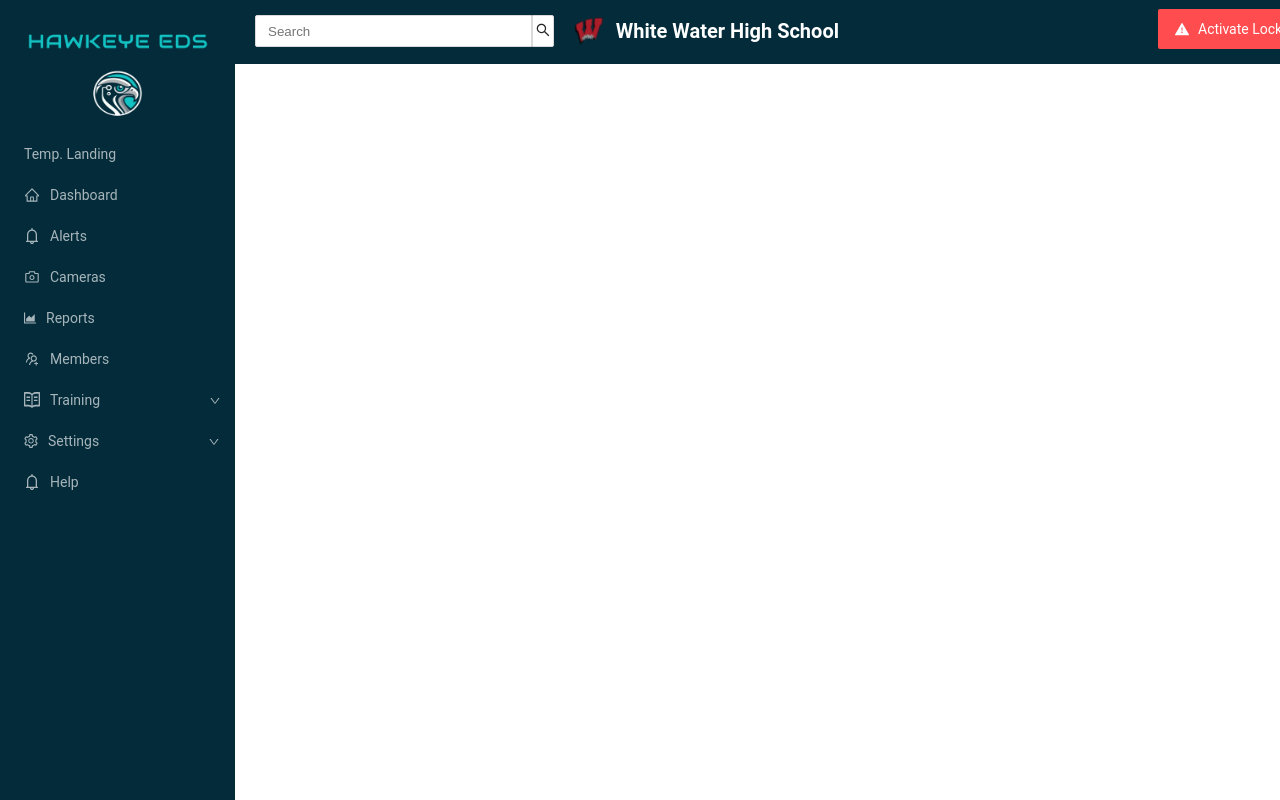
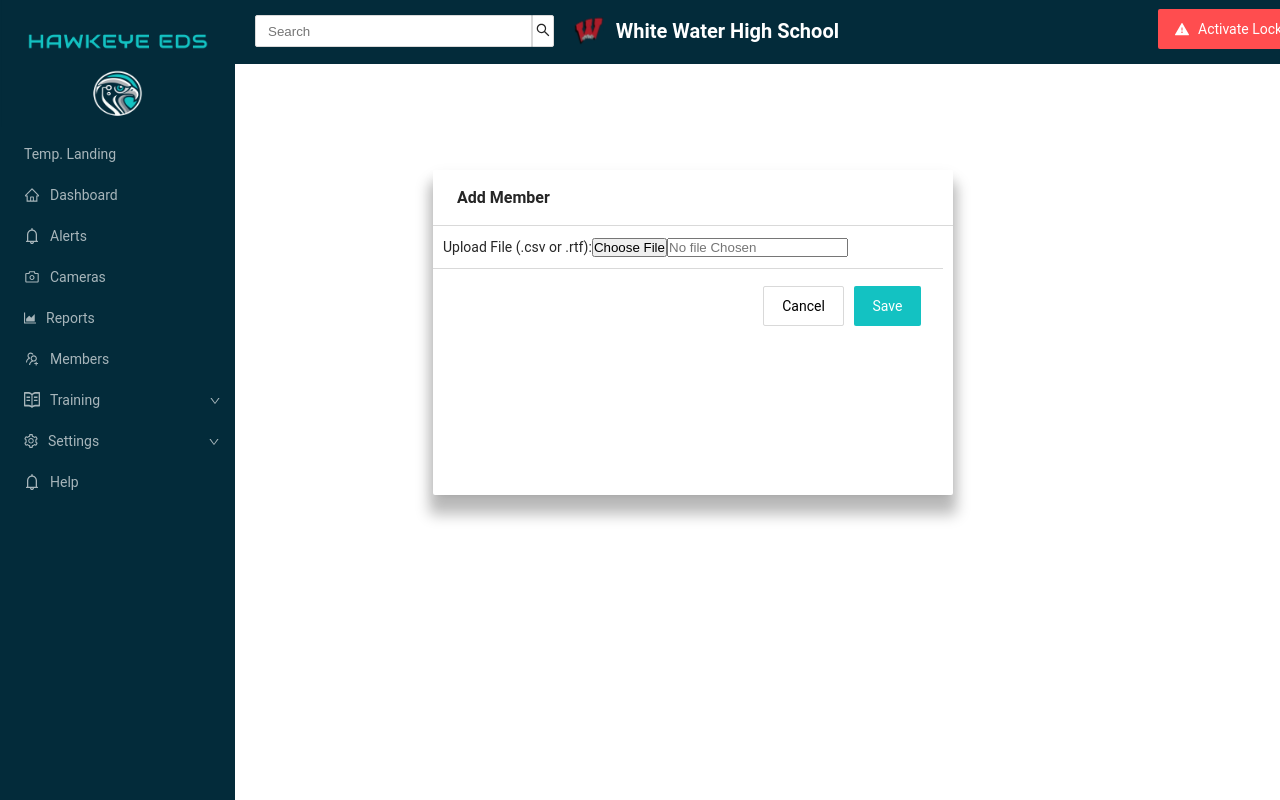
Before and after one commit to Svmorgan5/Hawkeye, a React (Vite) app: page /memberlist in a window 1280 px wide. Built offline with nearby package versions, Linux system fonts and the light colour scheme; the HTML template or start-up script is replaced by a standard one.

Commit message:
more work on members - added page for file upload. Formatting and functionality need to be worked on - just rough draft for now.

```diff
--- a/src/App.tsx
+++ b/src/App.tsx
@@ -25,6 +25,7 @@ import EditMembers from './components/Members/Edit Members/EditMembers';
 import { useParams } from 'react-router-dom';
 import { useState, useEffect } from 'react';
 import PreAddMember from './components/Members/PreAddMember/PreAddMember';
+import MemberList from './components/Members/MemberList/MemberList';
 
 const EditMemberWrapper =() => {
 
@@ -76,6 +77,7 @@ function App() {
                 <Route path='/profile' element={<Profile />}/>
                 <Route path='editmember/:id' element={<EditMemberWrapper />} />
                 <Route path='/preaddmember' element={<PreAddMember />} />
+                <Route path='/memberlist' element={<MemberList />} />
 
 
 
--- /dev/null
+++ b/src/components/Members/MemberList/MemberList.tsx
@@ -0,0 +1,55 @@
+
+
+
+
+
+
+
+const MemberList = () => {
+
+
+
+
+ const handleSubmit = async (e: React.FormEvent) => {
+    e.preventDefault();
+ }
+
+
+
+  return (
+
+
+
+
+        <form className='new-member-form' onSubmit={handleSubmit}>
+
+            <label className='form-header' ><div className='header-text'>Add Member</div></label>
+            <div className='div-body'>
+                Upload File (.csv or .rtf):
+                <input type='button' value='Choose File'></input>
+                <input type='text' placeholder="No file Chosen"></input>
+            </div>
+
+            <div className='form-footer'>
+                <a href='/members'>
+                <input
+                    type="button"
+                    className='cancel-button'
+                    value="Cancel">
+                    </input>
+                </a>
+                <input
+                    type="submit"
+                    className='save-button'
+                    value="Save">
+                    </input>
+
+            </div>
+
+        </form>
+
+
+  )
+};
+
+export default MemberList
--- a/src/components/Members/PreAddMember/PreAddMember.css
+++ b/src/components/Members/PreAddMember/PreAddMember.css
@@ -27,3 +27,24 @@ color: #262626;
 .add-button{
     display: inline-block;
 }
+.member-notice{
+    /* Click to include a new member in the system. */
+
+width: 515px;
+height: 24px;
+
+/* Regular/16px | 24px */
+font-family: 'Roboto';
+font-style: normal;
+font-weight: 400;
+font-size: 16px;
+line-height: 24px;
+/* identical to box height, or 150% */
+text-align: center;
+
+/* Gray / gray-9 */
+color: #262626;
+display: inline-block;
+
+
+}
--- a/src/components/Members/PreAddMember/PreAddMember.tsx
+++ b/src/components/Members/PreAddMember/PreAddMember.tsx
@@ -6,10 +6,11 @@ const PreAddMember = () => {
   return (
     <div className="member-main">
         <div className='img'><img  src={memberman}  ></img></div>
-        <div className='member-main-text member-div'>Members</div>
-        <div className='member-div'>Click to include a new member in the system.</div>
-        <a href="/addmember"><input type='button' className='member-add member-header-right add-button' value='+ Add Member' ></input></a>
-        <div className='member-div'>Import Member's List <a href="/#">From Here</a></div>
+        <div className='member-main-text member-div'>Members</div><br></br>
+        <div className='member-div member-notice'>Click to include a new member in the system.</div><br></br>
+        <a href="/addmember"><input type='button' className='member-add member-header-right add-button' value='+ Add Member' ></input></a><br></br>
+        <div className='member-div'>OR</div><br></br>
+        <div className='member-div'>Import Members List <a href="/memberlist">From Here</a></div>
     </div>
   );
 };
```
Also changed, not shown: src/components/Members/MemberList/MemberList.css (added).
